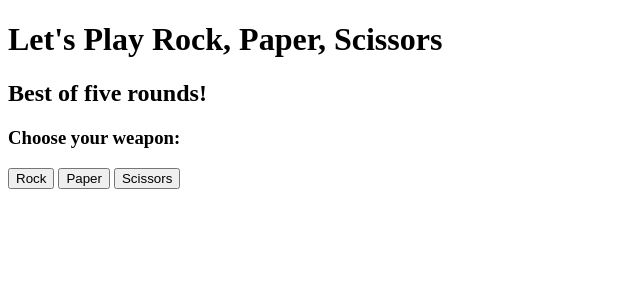
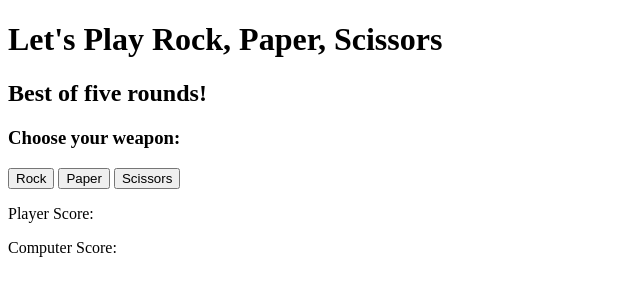
Before and after one commit to AustinDean39/rock-paper-scissors, a plain HTML site: page index.html in a window 1280 px wide. Shown: the whole page, without its empty margins (0-640 px from the left). Drawn offline with Linux system fonts and the light colour scheme.

Commit message:
Add area to display player and computer's scores

```diff
--- a/index.html
+++ b/index.html
@@ -21,6 +21,10 @@
     </div>
 
     <div id="results">
+        <div class="scores">
+            <p>Player Score: <span id="player-score"></span></p>
+            <p>Computer Score: <span id="computer-score"></span></p>
+        </div>
 
     </div>
 
```
